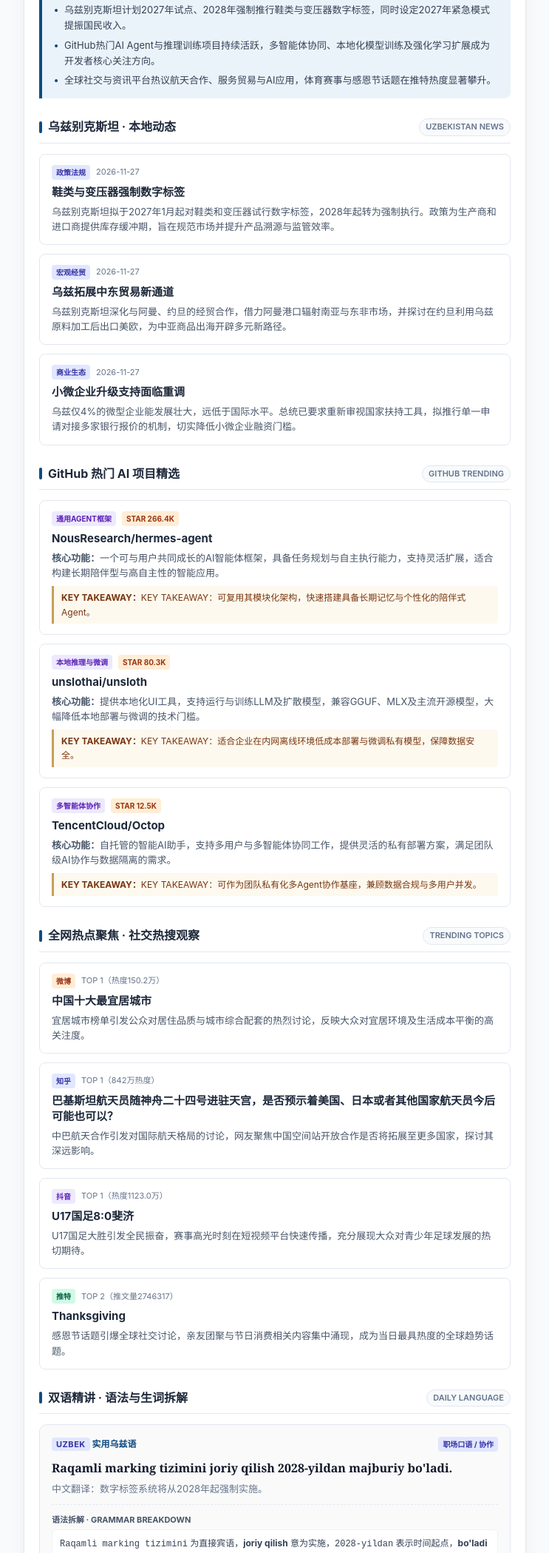
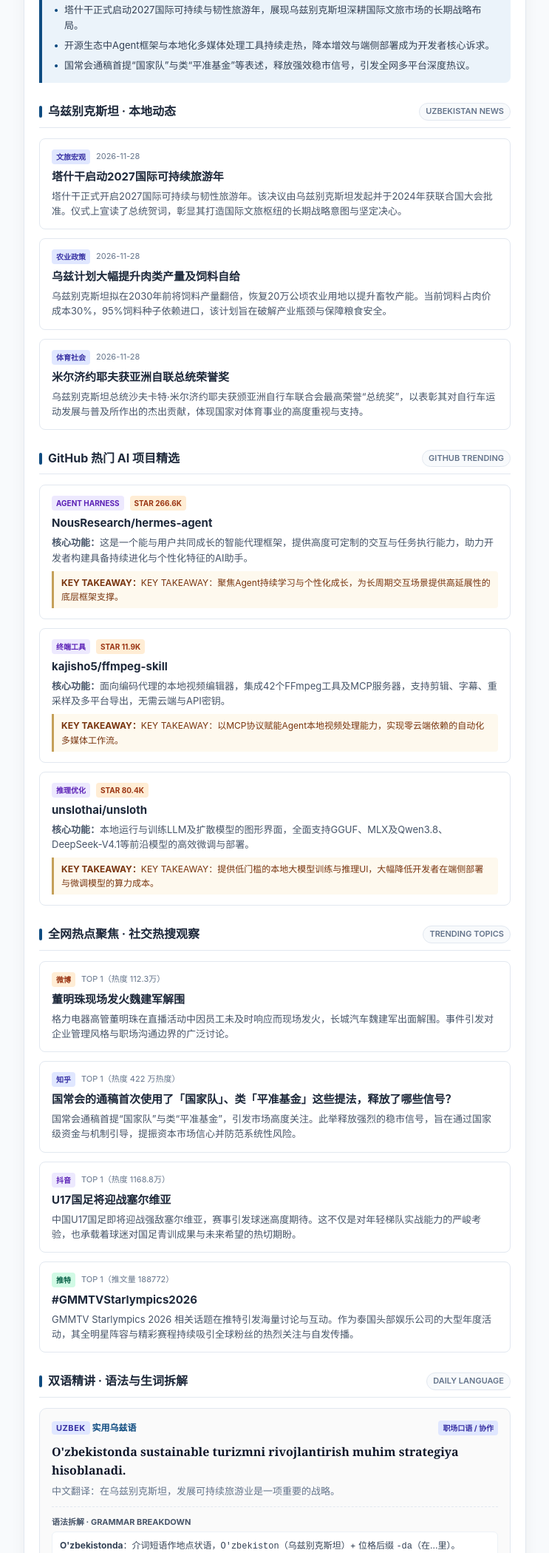
Before and after one commit to mufeng-git/tashkent-briefing, a plain HTML site: page index.html in a window 1280 px wide. Shown: the part 324-2423 px from the top of the page at 74% size, without its empty margins (268-1011 px from the left). Drawn offline with Linux system fonts and the light colour scheme.

Commit message:
update daily briefing 2026-11-28 07:50

```diff
--- a/index.html
+++ b/index.html
@@ -3,7 +3,7 @@
 <head>
   <meta charset="UTF-8">
   <meta name="viewport" content="width=device-width, initial-scale=1.0">
-  <title>塔什干晨报 · 每日观察 2026-11-27</title>
+  <title>塔什干晨报 · 每日观察 2026-11-28</title>
   <style>
     :root {
       --primary: #0F4C81;
@@ -326,16 +326,16 @@
     <header class="header-banner">
       <div class="header-tag">Tashkent Daily Briefing · 每日观察</div>
       <h1 class="header-title">中亚与全球前沿每日资讯</h1>
-      <div class="header-subtitle">2026年11月27日 · 聚焦乌兹要闻 / 开源前沿 / 语言学习 · 聚焦乌兹要闻 / 开源前沿 / 语言学习</div>
+      <div class="header-subtitle">2026年11月28日 · 聚焦乌兹要闻 / 开源前沿 / 语言学习 · 聚焦乌兹要闻 / 开源前沿 / 语言学习</div>
 
       <div class="widgets-bar">
         <div class="widget-item">
           <strong>塔什干天气 · METEO</strong>
-          <span>多云 6.5°C / 体感 4.7°C (风速 5.1 km/h)</span>
+          <span>晴 2.9°C / 体感 0.0°C (风速 5.2 km/h)</span>
         </div>
         <div class="widget-item">
           <strong>官方与离岸汇率 · FX RATES</strong>
-          <span>USD/UZS: 12002.10 | CNY/UZS: 1802.06<br>USD/CNY: 6.7208 (PBOC中间价) / 6.6837 (离岸)</span>
+          <span>USD/UZS: 12017.70 | CNY/UZS: 1806.01<br>USD/CNY: 6.7208 (PBOC中间价) / 6.6837 (离岸)</span>
         </div>
       </div>
     </header>
@@ -345,9 +345,9 @@
       <div class="glance-box">
         <div class="glance-title">30秒今日极简速览 · GLANCE</div>
         <ul class="glance-list">
-          <li>乌兹别克斯坦计划2027年试点、2028年强制推行鞋类与变压器数字标签，同时设定2027年紧急模式提振国民收入。</li>
-<li>GitHub热门AI Agent与推理训练项目持续活跃，多智能体协同、本地化模型训练及强化学习扩展成为开发者核心关注方向。</li>
-<li>全球社交与资讯平台热议航天合作、服务贸易与AI应用，体育赛事与感恩节话题在推特热度显著攀升。</li>
+          <li>塔什干正式启动2027国际可持续与韧性旅游年，展现乌兹别克斯坦深耕国际文旅市场的长期战略布局。</li>
+<li>开源生态中Agent框架与本地化多媒体处理工具持续走热，降本增效与端侧部署成为开发者核心诉求。</li>
+<li>国常会通稿首提“国家队”与类“平准基金”等表述，释放强效稳市信号，引发全网多平台深度热议。</li>
 
         </ul>
       </div>
@@ -360,29 +360,29 @@
 
       <article class="news-card">
         <div class="card-meta">
-          <span class="chip chip-blue">政策法规</span>
-          <span style="font-size: 11px; color: var(--text-muted);">2026-11-27</span>
+          <span class="chip chip-blue">文旅宏观</span>
+          <span style="font-size: 11px; color: var(--text-muted);">2026-11-28</span>
         </div>
-        <div class="news-title">鞋类与变压器强制数字标签</div>
-        <div class="news-desc">乌兹别克斯坦拟于2027年1月起对鞋类和变压器试行数字标签，2028年起转为强制执行。政策为生产商和进口商提供库存缓冲期，旨在规范市场并提升产品溯源与监管效率。</div>
+        <div class="news-title">塔什干启动2027国际可持续旅游年</div>
+        <div class="news-desc">塔什干正式开启2027国际可持续与韧性旅游年。该决议由乌兹别克斯坦发起并于2024年获联合国大会批准。仪式上宣读了总统贺词，彰显其打造国际文旅枢纽的长期战略意图与坚定决心。</div>
       </article>
 
       <article class="news-card">
         <div class="card-meta">
-          <span class="chip chip-blue">宏观经贸</span>
-          <span style="font-size: 11px; color: var(--text-muted);">2026-11-27</span>
+          <span class="chip chip-blue">农业政策</span>
+          <span style="font-size: 11px; color: var(--text-muted);">2026-11-28</span>
         </div>
-        <div class="news-title">乌兹拓展中东贸易新通道</div>
-        <div class="news-desc">乌兹别克斯坦深化与阿曼、约旦的经贸合作，借力阿曼港口辐射南亚与东非市场，并探讨在约旦利用乌兹原料加工后出口美欧，为中亚商品出海开辟多元新路径。</div>
+        <div class="news-title">乌兹计划大幅提升肉类产量及饲料自给</div>
+        <div class="news-desc">乌兹别克斯坦拟在2030年前将饲料产量翻倍，恢复20万公顷农业用地以提升畜牧产能。当前饲料占肉价成本30%，95%饲料种子依赖进口，该计划旨在破解产业瓶颈与保障粮食安全。</div>
       </article>
 
       <article class="news-card">
         <div class="card-meta">
-          <span class="chip chip-blue">商业生态</span>
-          <span style="font-size: 11px; color: var(--text-muted);">2026-11-27</span>
+          <span class="chip chip-blue">体育社会</span>
+          <span style="font-size: 11px; color: var(--text-muted);">2026-11-28</span>
         </div>
-        <div class="news-title">小微企业升级支持面临重调</div>
-        <div class="news-desc">乌兹仅4%的微型企业能发展壮大，远低于国际水平。总统已要求重新审视国家扶持工具，拟推行单一申请对接多家银行报价的机制，切实降低小微企业融资门槛。</div>
+        <div class="news-title">米尔济约耶夫获亚洲自联总统荣誉奖</div>
+        <div class="news-desc">乌兹别克斯坦总统沙夫卡特·米尔济约耶夫获颁亚洲自行车联合会最高荣誉“总统奖”，以表彰其对自行车运动发展与普及所作出的杰出贡献，体现国家对体育事业的高度重视与支持。</div>
       </article>
 
       <!-- 第二板块：GitHub 热门 AI 项目简述 -->
@@ -393,32 +393,32 @@
 
       <article class="news-card">
         <div class="card-meta">
-          <span class="chip chip-purple">通用Agent框架</span>
-          <span class="chip chip-orange">Star 266.4k</span>
+          <span class="chip chip-purple">Agent Harness</span>
+          <span class="chip chip-orange">Star 266.6k</span>
         </div>
         <div class="news-title">NousResearch/hermes-agent</div>
-        <div class="news-desc"><strong>核心功能：</strong>一个可与用户共同成长的AI智能体框架，具备任务规划与自主执行能力，支持灵活扩展，适合构建长期陪伴型与高自主性的智能应用。</div>
-        <div class="news-takeaway"><strong>KEY TAKEAWAY：</strong>KEY TAKEAWAY：可复用其模块化架构，快速搭建具备长期记忆与个性化的陪伴式Agent。</div>
+        <div class="news-desc"><strong>核心功能：</strong>这是一个能与用户共同成长的智能代理框架，提供高度可定制的交互与任务执行能力，助力开发者构建具备持续进化与个性化特征的AI助手。</div>
+        <div class="news-takeaway"><strong>KEY TAKEAWAY：</strong>KEY TAKEAWAY：聚焦Agent持续学习与个性化成长，为长周期交互场景提供高延展性的底层框架支撑。</div>
       </article>
 
       <article class="news-card">
         <div class="card-meta">
-          <span class="chip chip-purple">本地推理与微调</span>
-          <span class="chip chip-orange">Star 80.3k</span>
+          <span class="chip chip-purple">终端工具</span>
+          <span class="chip chip-orange">Star 11.9k</span>
         </div>
-        <div class="news-title">unslothai/unsloth</div>
-        <div class="news-desc"><strong>核心功能：</strong>提供本地化UI工具，支持运行与训练LLM及扩散模型，兼容GGUF、MLX及主流开源模型，大幅降低本地部署与微调的技术门槛。</div>
-        <div class="news-takeaway"><strong>KEY TAKEAWAY：</strong>KEY TAKEAWAY：适合企业在内网离线环境低成本部署与微调私有模型，保障数据安全。</div>
+        <div class="news-title">kajisho5/ffmpeg-skill</div>
+        <div class="news-desc"><strong>核心功能：</strong>面向编码代理的本地视频编辑器，集成42个FFmpeg工具及MCP服务器，支持剪辑、字幕、重采样及多平台导出，无需云端与API密钥。</div>
+        <div class="news-takeaway"><strong>KEY TAKEAWAY：</strong>KEY TAKEAWAY：以MCP协议赋能Agent本地视频处理能力，实现零云端依赖的自动化多媒体工作流。</div>
       </article>
 
       <article class="news-card">
         <div class="card-meta">
-          <span class="chip chip-purple">多智能体协作</span>
-          <span class="chip chip-orange">Star 12.5k</span>
+          <span class="chip chip-purple">推理优化</span>
+          <span class="chip chip-orange">Star 80.4k</span>
         </div>
-        <div class="news-title">TencentCloud/Octop</div>
-        <div class="news-desc"><strong>核心功能：</strong>自托管的智能AI助手，支持多用户与多智能体协同工作，提供灵活的私有部署方案，满足团队级AI协作与数据隔离的需求。</div>
-        <div class="news-takeaway"><strong>KEY TAKEAWAY：</strong>KEY TAKEAWAY：可作为团队私有化多Agent协作基座，兼顾数据合规与多用户并发。</div>
+        <div class="news-title">unslothai/unsloth</div>
+        <div class="news-desc"><strong>核心功能：</strong>本地运行与训练LLM及扩散模型的图形界面，全面支持GGUF、MLX及Qwen3.8、DeepSeek-V4.1等前沿模型的高效微调与部署。</div>
+        <div class="news-takeaway"><strong>KEY TAKEAWAY：</strong>KEY TAKEAWAY：提供低门槛的本地大模型训练与推理UI，大幅降低开发者在端侧部署与微调模型的算力成本。</div>
       </article>
 
       <!-- 第三板块：国内与全球社交热点 (微博 / 知乎 / 抖音 / TikTok 聚合) -->
@@ -430,37 +430,37 @@
       <article class="news-card">
         <div class="card-meta">
           <span class="chip chip-orange">微博</span>
-          <span style="font-size: 11px; color: var(--text-muted);">TOP 1（热度150.2万）</span>
+          <span style="font-size: 11px; color: var(--text-muted);">TOP 1（热度 112.3万）</span>
         </div>
-        <div class="news-title">中国十大最宜居城市</div>
-        <div class="news-desc">宜居城市榜单引发公众对居住品质与城市综合配套的热烈讨论，反映大众对宜居环境及生活成本平衡的高关注度。</div>
+        <div class="news-title">董明珠现场发火魏建军解围</div>
+        <div class="news-desc">格力电器高管董明珠在直播活动中因员工未及时响应而现场发火，长城汽车魏建军出面解围。事件引发对企业管理风格与职场沟通边界的广泛讨论。</div>
       </article>
 
       <article class="news-card">
         <div class="card-meta">
           <span class="chip chip-blue">知乎</span>
-          <span style="font-size: 11px; color: var(--text-muted);">TOP 1（842万热度）</span>
+          <span style="font-size: 11px; color: var(--text-muted);">TOP 1（热度 422 万热度）</span>
         </div>
-        <div class="news-title">巴基斯坦航天员随神舟二十四号进驻天宫，是否预示着美国、日本或者其他国家航天员今后可能也可以？</div>
-        <div class="news-desc">中巴航天合作引发对国际航天格局的讨论，网友聚焦中国空间站开放合作是否将拓展至更多国家，探讨其深远影响。</div>
+        <div class="news-title">国常会的通稿首次使用了「国家队」、类「平准基金」这些提法，释放了哪些信号？</div>
+        <div class="news-desc">国常会通稿首提“国家队”与类“平准基金”，引发市场高度关注。此举释放强烈的稳市信号，旨在通过国家级资金与机制引导，提振资本市场信心并防范系统性风险。</div>
       </article>
 
       <article class="news-card">
         <div class="card-meta">
           <span class="chip chip-purple">抖音</span>
-          <span style="font-size: 11px; color: var(--text-muted);">TOP 1（热度1123.0万）</span>
+          <span style="font-size: 11px; color: var(--text-muted);">TOP 1（热度 1168.8万）</span>
         </div>
-        <div class="news-title">U17国足8:0斐济</div>
-        <div class="news-desc">U17国足大胜引发全民振奋，赛事高光时刻在短视频平台快速传播，充分展现大众对青少年足球发展的热切期待。</div>
+        <div class="news-title">U17国足将迎战塞尔维亚</div>
+        <div class="news-desc">中国U17国足即将迎战强敌塞尔维亚，赛事引发球迷高度期待。这不仅是对年轻梯队实战能力的严峻考验，也承载着球迷对国足青训成果与未来希望的热切期盼。</div>
       </article>
 
       <article class="news-card">
         <div class="card-meta">
           <span class="chip chip-green">推特</span>
-          <span style="font-size: 11px; color: var(--text-muted);">TOP 2（推文量2746317）</span>
+          <span style="font-size: 11px; color: var(--text-muted);">TOP 1（推文量 188772）</span>
         </div>
-        <div class="news-title">Thanksgiving</div>
-        <div class="news-desc">感恩节话题引爆全球社交讨论，亲友团聚与节日消费相关内容集中涌现，成为当日最具热度的全球趋势话题。</div>
+        <div class="news-title">#GMMTVStarlympics2026</div>
+        <div class="news-desc">GMMTV Starlympics 2026 相关话题在推特引发海量讨论与互动。作为泰国头部娱乐公司的大型年度活动，其全明星阵容与精彩赛程持续吸引全球粉丝的热烈关注与自发传播。</div>
       </article>
 
       <!-- 第四板块：双语精进与语法精析 -->
@@ -475,13 +475,13 @@
           <span class="lang-label"><span class="chip chip-blue" style="font-size:11px; letter-spacing:0.5px;">UZBEK</span> 实用乌兹语</span>
           <span class="chip chip-blue">职场口语 / 协作</span>
         </div>
-        <div class="lang-sentence">Raqamli marking tizimini joriy qilish 2028-yildan majburiy bo'ladi.</div>
-        <div class="lang-trans">中文翻译：数字标签系统将从2028年起强制实施。</div>
+        <div class="lang-sentence">O'zbekistonda sustainable turizmni rivojlantirish muhim strategiya hisoblanadi.</div>
+        <div class="lang-trans">中文翻译：在乌兹别克斯坦，发展可持续旅游业是一项重要的战略。</div>
 
         <div class="lang-block">
           <div class="lang-block-title">语法拆解 · GRAMMAR BREAKDOWN</div>
           <div class="grammar-content">
-            <code>Raqamli marking tizimini</code> 为直接宾语，<strong>joriy qilish</strong> 意为实施，<code>2028-yildan</code> 表示时间起点，<strong>bo'ladi</strong> 作系词表示状态。
+            <strong>O'zbekistonda</strong>：介词短语作地点状语，<code>O'zbekiston</code>（乌兹别克斯坦）+ 位格后缀 <code>-da</code>（在...里）。<strong>sustainable turizmni</strong>：宾语，<code>turizm</code>（旅游）+ 宾格后缀 <code>-ni</code>。<strong>rivojlantirish</strong>：动名词作主语核心，意为“发展”。<strong>muhim strategiya</strong>：表语，意为“重要的战略”。<strong>hisoblanadi</strong>：被动语态谓语，意为“被认为/被视为”。
           </div>
         </div>
 
@@ -492,11 +492,13 @@
               <tr><th>单词</th><th>词性</th><th>释义</th></tr>
             </thead>
             <tbody>
-              <tr><td class="vocab-word">Raqamli</td><td>形容词</td><td>数字的</td></tr>
-<tr><td class="vocab-word">marking</td><td>名词</td><td>标签</td></tr>
-<tr><td class="vocab-word">joriy qilish</td><td>动词短语</td><td>实施</td></tr>
-<tr><td class="vocab-word">majburiy</td><td>形容词</td><td>强制的</td></tr>
-<tr><td class="vocab-word">bo'ladi</td><td>动词</td><td>是/成为</td></tr>
+              <tr><td class="vocab-word">O'zbekiston</td><td>名词</td><td>乌兹别克斯坦</td></tr>
+<tr><td class="vocab-word">sustainable</td><td>形容词</td><td>可持续的</td></tr>
+<tr><td class="vocab-word">turizm</td><td>名词</td><td>旅游</td></tr>
+<tr><td class="vocab-word">rivojlantirish</td><td>动词</td><td>发展</td></tr>
+<tr><td class="vocab-word">muhim</td><td>形容词</td><td>重要的</td></tr>
+<tr><td class="vocab-word">strategiya</td><td>名词</td><td>战略</td></tr>
+<tr><td class="vocab-word">hisoblanadi</td><td>动词</td><td>被认为是/是</td></tr>
 
             </tbody>
           </table>
@@ -509,13 +511,13 @@
           <span class="lang-label"><span class="chip chip-purple" style="font-size:11px; letter-spacing:0.5px;">ENGLISH</span> 商务英语</span>
           <span class="chip chip-purple">商务沟通 / 进度对齐</span>
         </div>
-        <div class="lang-sentence">The company plans to roll out the mandatory labeling system across its regional supply chain next year.</div>
-        <div class="lang-trans">中文翻译：该公司计划明年在整个区域供应链中推出强制性标签系统。</div>
+        <div class="lang-sentence">The strategic initiative aims to significantly enhance the local supply chain resilience.</div>
+        <div class="lang-trans">中文翻译：该战略举措旨在显著增强本地供应链的韧性。</div>
 
         <div class="lang-block">
           <div class="lang-block-title">句型与用法解析 · USAGE & STRUCTURE</div>
           <div class="grammar-content">
-            <strong>plans to roll out</strong> 为核心动词短语，<code>across its regional supply chain</code> 为介词短语作状语，<strong>next year</strong> 作时间状语。
+            <strong>The strategic initiative</strong>：主语部分，核心名词 <code>initiative</code>（举措），<code>strategic</code>（战略的）作定语。<strong>aims to</strong>：谓语部分，固定搭配 <code>aim to do sth.</code>，意为“旨在做某事”。<strong>significantly enhance</strong>：动词短语，副词 <code>significantly</code> 修饰动词 <code>enhance</code>。<strong>the local supply chain resilience</strong>：宾语部分，<code>supply chain</code>（供应链），<code>resilience</code>（韧性）。
           </div>
         </div>
 
@@ -526,11 +528,11 @@
               <tr><th>词汇 / 短语</th><th>音标</th><th>词性</th><th>商务释义与场景</th></tr>
             </thead>
             <tbody>
-              <tr><td class="vocab-word">roll out</td><td style="color:#64748B; font-family:serif;">/rəʊl aʊt/</td><td>动词短语</td><td>推出</td></tr>
-<tr><td class="vocab-word">mandatory</td><td style="color:#64748B; font-family:serif;">/ˈmændətəri/</td><td>形容词</td><td>强制性的</td></tr>
-<tr><td class="vocab-word">labeling</td><td style="color:#64748B; font-family:serif;">/ˈleɪbəlɪŋ/</td><td>名词</td><td>贴标/标签</td></tr>
-<tr><td class="vocab-word">supply chain</td><td style="color:#64748B; font-family:serif;">/səˈplaɪ tʃeɪn/</td><td>名词短语</td><td>供应链</td></tr>
-<tr><td class="vocab-word">regional</td><td style="color:#64748B; font-family:serif;">/ˈriːdʒənl/</td><td>形容词</td><td>区域的</td></tr>
+              <tr><td class="vocab-word">strategic</td><td style="color:#64748B; font-family:serif;">/strəˈdʒetɪk/</td><td>形容词</td><td>战略的</td></tr>
+<tr><td class="vocab-word">initiative</td><td style="color:#64748B; font-family:serif;">/ɪˈnɪʃətɪv/</td><td>名词</td><td>举措/倡议</td></tr>
+<tr><td class="vocab-word">enhance</td><td style="color:#64748B; font-family:serif;">/ɪnˈhɑːns/</td><td>动词</td><td>增强/提升</td></tr>
+<tr><td class="vocab-word">supply chain</td><td style="color:#64748B; font-family:serif;">/səˈplaɪ tʃeɪn/</td><td>名词</td><td>供应链</td></tr>
+<tr><td class="vocab-word">resilience</td><td style="color:#64748B; font-family:serif;">/rɪˈzɪliəns/</td><td>名词</td><td>韧性/恢复力</td></tr>
 
             </tbody>
           </table>
@@ -541,7 +543,7 @@
 
     <div class="footer-bar">
       <strong>天机 · 每日简报 (Tashkent Briefing)</strong><br>
-      生成时间：2026-11-27 07:31 (Asia/Tashkent) · 数据源自 Open-Meteo / CBU / Kun.uz / GitHub / 全网热搜
+      生成时间：2026-11-28 07:47 (Asia/Tashkent) · 数据源自 Open-Meteo / CBU / Kun.uz / GitHub / 全网热搜
     </div>
 
     <div class="copy-btn-bar">
```
